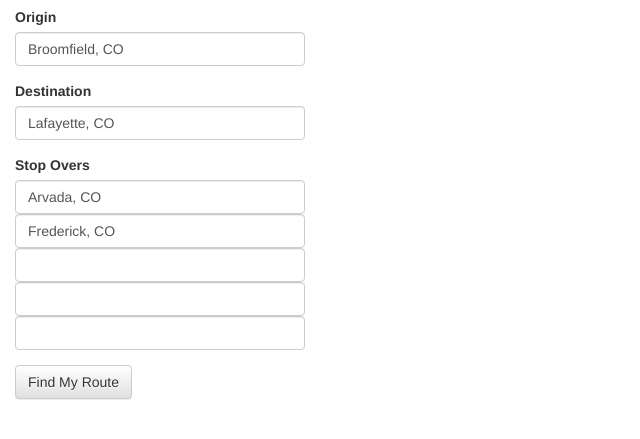
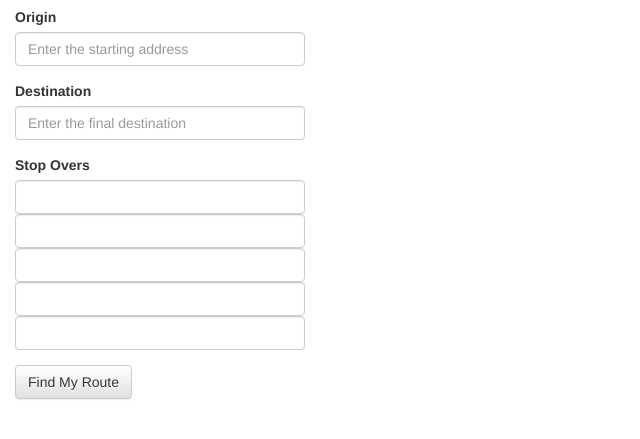
Before and after one commit to asetiyadi/MapTest, a plain HTML site: page findMyRoute.html in a window 1280 px wide. Shown: the part 63-502 px from the top of the page, without its empty margins (0-640 px from the left). Drawn offline with nearby package versions, Linux system fonts and the light colour scheme; some packages are replaced by stand-ins of ours.

Commit message:
Remove default value

```diff
--- a/findMyRoute.html
+++ b/findMyRoute.html
@@ -130,16 +130,16 @@
 				<form>
 					<div class="form-group">
 						<label for="origin">Origin</label>
-						<input type="text" class="form-control" id="origin" name="origin" value="Broomfield, CO" onblur="getLatLng()" placeholder="Enter the starting address">
+						<input type="text" class="form-control" id="origin" name="origin" value="" onblur="getLatLng()" placeholder="Enter the starting address">
 					</div>
 					<div class="form-group">
 						<label for="destination">Destination</label>
-						<input type="text" class="form-control" id="destination" name="destination" value="Lafayette, CO" placeholder="Enter the final destination">
+						<input type="text" class="form-control" id="destination" name="destination" value="" placeholder="Enter the final destination">
 					</div>
 					<div class="form-group">
 						<label for="destination">Stop Overs</label>
-						<input type="text" class="form-control" id="stopOver1" name="stopOver1" value="Arvada, CO">
-						<input type="text" class="form-control" id="stopOver2" name="stopOver2" value="Frederick, CO">
+						<input type="text" class="form-control" id="stopOver1" name="stopOver1" value="">
+						<input type="text" class="form-control" id="stopOver2" name="stopOver2" value="">
 						<input type="text" class="form-control" id="stopOver3" name="stopOver3" value="">
 						<input type="text" class="form-control" id="stopOver4" name="stopOver4" value="">
 						<input type="text" class="form-control" id="stopOver5" name="stopOver5" value="">
```
